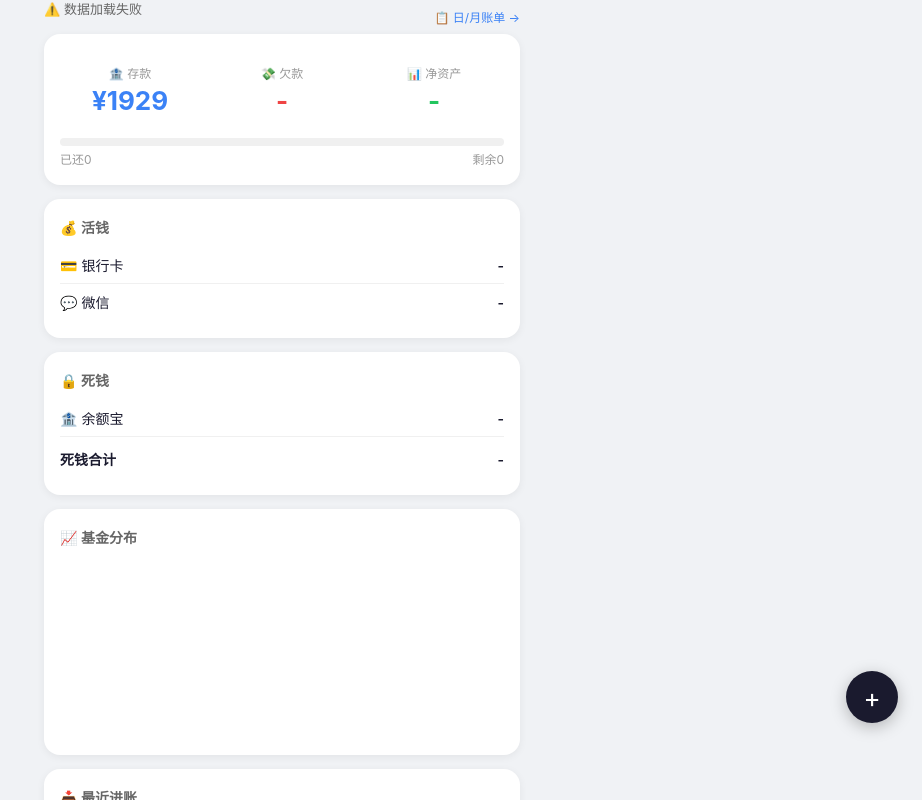
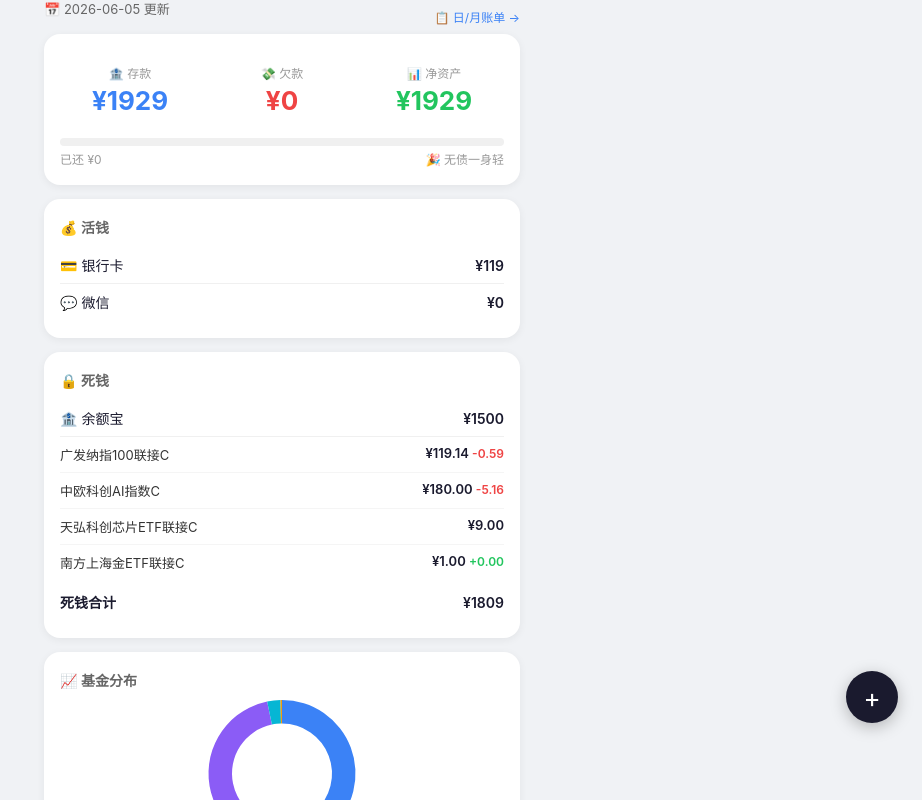
Before and after one commit to Xeonfff/caoshan-finance, a plain HTML site: page index.html in a window 1280 px wide. Shown: the part 53-853 px from the top of the page, without its empty margins (358-1280 px from the left). Drawn offline with nearby package versions, Linux system fonts and the light colour scheme.

Commit message:
fix: data.json 缺少 debt 字段导致数据加载失败，render 加兜底处理

```diff
--- a/index.html
+++ b/index.html
@@ -239,17 +239,20 @@
   const fundTotal = DATA.funds.reduce((s,f) => s + f.value, 0);
   const deadTotal = DATA.yuebao + fundTotal;
   const totalDeposit = DATA.bankCard + DATA.wechat + deadTotal;
-  const netWorth = totalDeposit - DATA.debtRemain;
+  const debtRemain = DATA.debtRemain || 0;
+  const debtPaid = DATA.debtPaid || 0;
+  const debtTotal = DATA.debtTotal || 0;
+  const netWorth = totalDeposit - debtRemain;
 
   document.getElementById('totalDeposit').textContent = '¥' + totalDeposit.toFixed(0);
-  document.getElementById('totalDebt').textContent = '¥' + DATA.debtRemain.toFixed(0);
+  document.getElementById('totalDebt').textContent = '¥' + debtRemain.toFixed(0);
   document.getElementById('netWorth').textContent = '¥' + netWorth.toFixed(0);
 
   // 还款进度
-  const pct = Math.min(100, (DATA.debtPaid / DATA.debtTotal * 100));
+  const pct = debtTotal > 0 ? Math.min(100, (debtPaid / debtTotal * 100)) : 0;
   document.getElementById('debtProgress').style.width = pct + '%';
-  document.getElementById('debtPaidLabel').textContent = '已还 ¥' + DATA.debtPaid;
-  document.getElementById('debtRemainLabel').textContent = '剩余 ¥' + DATA.debtRemain + '（目标 ' + DATA.payOffTarget + '）';
+  document.getElementById('debtPaidLabel').textContent = '已还 ¥' + debtPaid;
+  document.getElementById('debtRemainLabel').textContent = debtTotal > 0 ? '剩余 ¥' + debtRemain + '（目标 ' + (DATA.payOffTarget || 'N/A') + '）' : '🎉 无债一身轻';
 
   // 活钱
   document.getElementById('bankCard').textContent = '¥' + DATA.bankCard.toFixed(0) + (DATA.bankCard < 50 ? ' 🆘' : '');
@@ -490,7 +493,6 @@
   }
 }
 
-render();
 </script>
 </body>
 </html>
```
